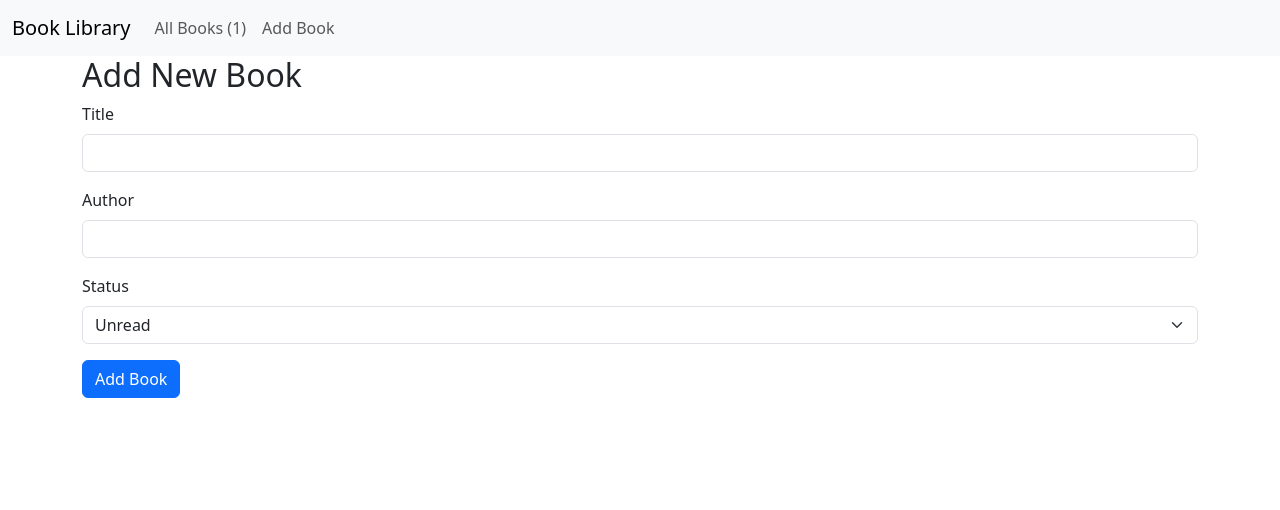
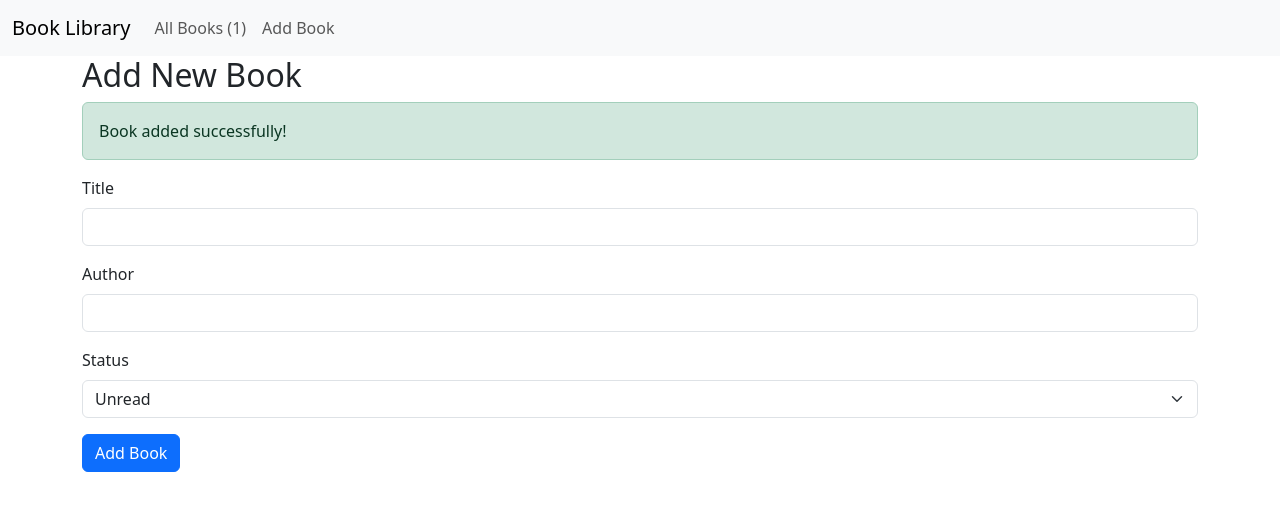
Before and after one commit to r60235/Books-Management-App, a React (Vite) app: page /addbook in a window 1280 px wide. Both pictures are taken after typing "Sample", "Sample" into the empty fields and a click on the button "Add Book". Shown: the top 510 px of the page. Built offline with nearby package versions, Linux system fonts and the light colour scheme.

Commit message:
show message when book is successfuly added

```diff
--- a/src/pages/AddBook.jsx
+++ b/src/pages/AddBook.jsx
@@ -6,6 +6,7 @@ export default function AddBook() {
   const [title, setTitle] = useState("");
   const [author, setAuthor] = useState("");
   const [status, setStatus] = useState("Unread");
+  const [message, setMessage] = useState("");
 
   const handleSubmit = (e) => {
     e.preventDefault();
@@ -17,14 +18,21 @@ export default function AddBook() {
     };
     addBook(newBook);
 
+    setMessage("Book added successfully!");
+
     setTitle("");
     setAuthor("");
     setStatus("Unread");
+
+    setTimeout(() => {
+      setMessage("");
+    }, 3000);
   };
 
   return (
     <div className="container">
       <h2>Add New Book</h2>
+      {message && <div className="alert alert-success">{message}</div>}
       <form onSubmit={handleSubmit}>
         <div className="mb-3">
           <label className="form-label">Title</label>
```
